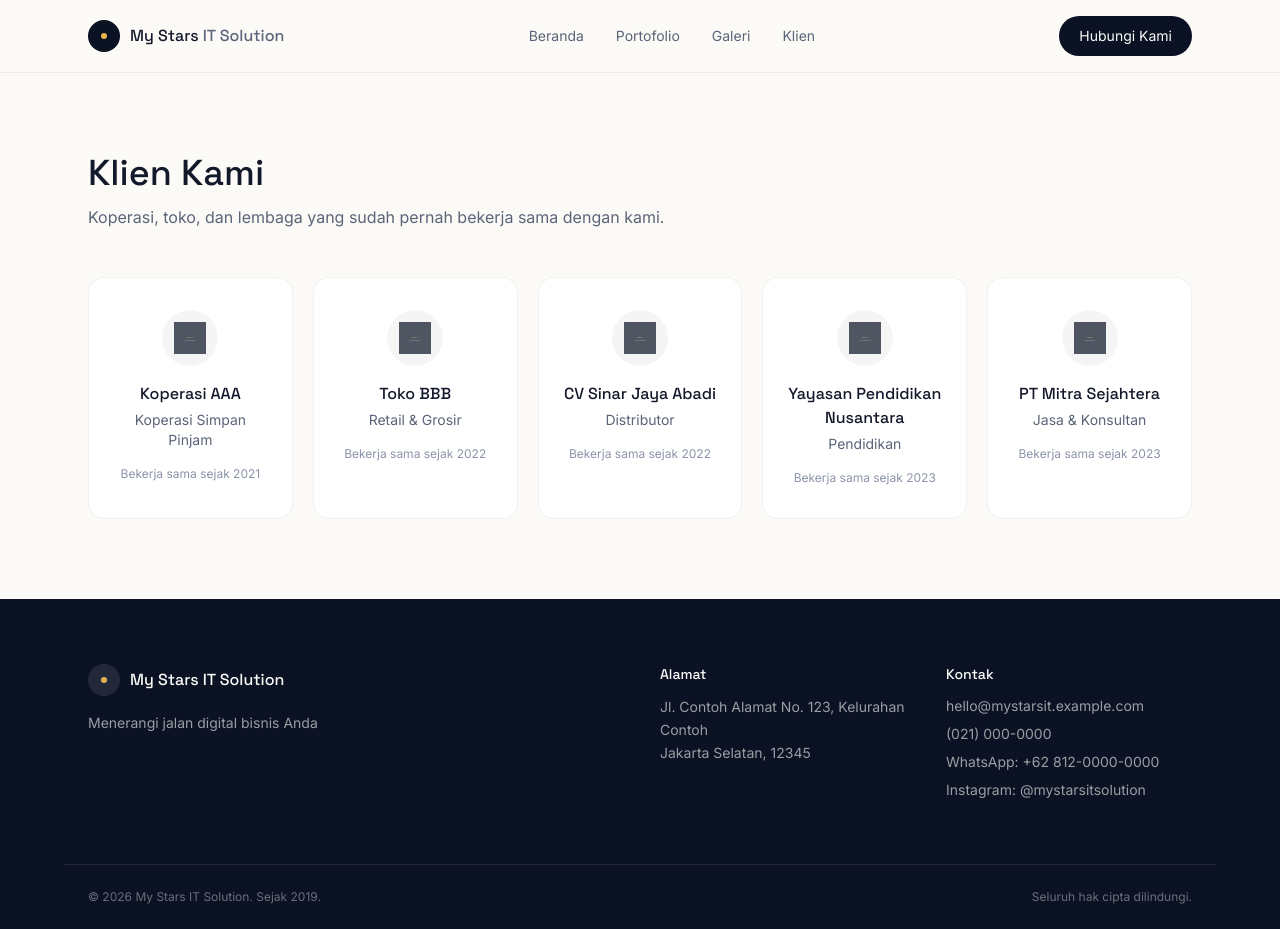
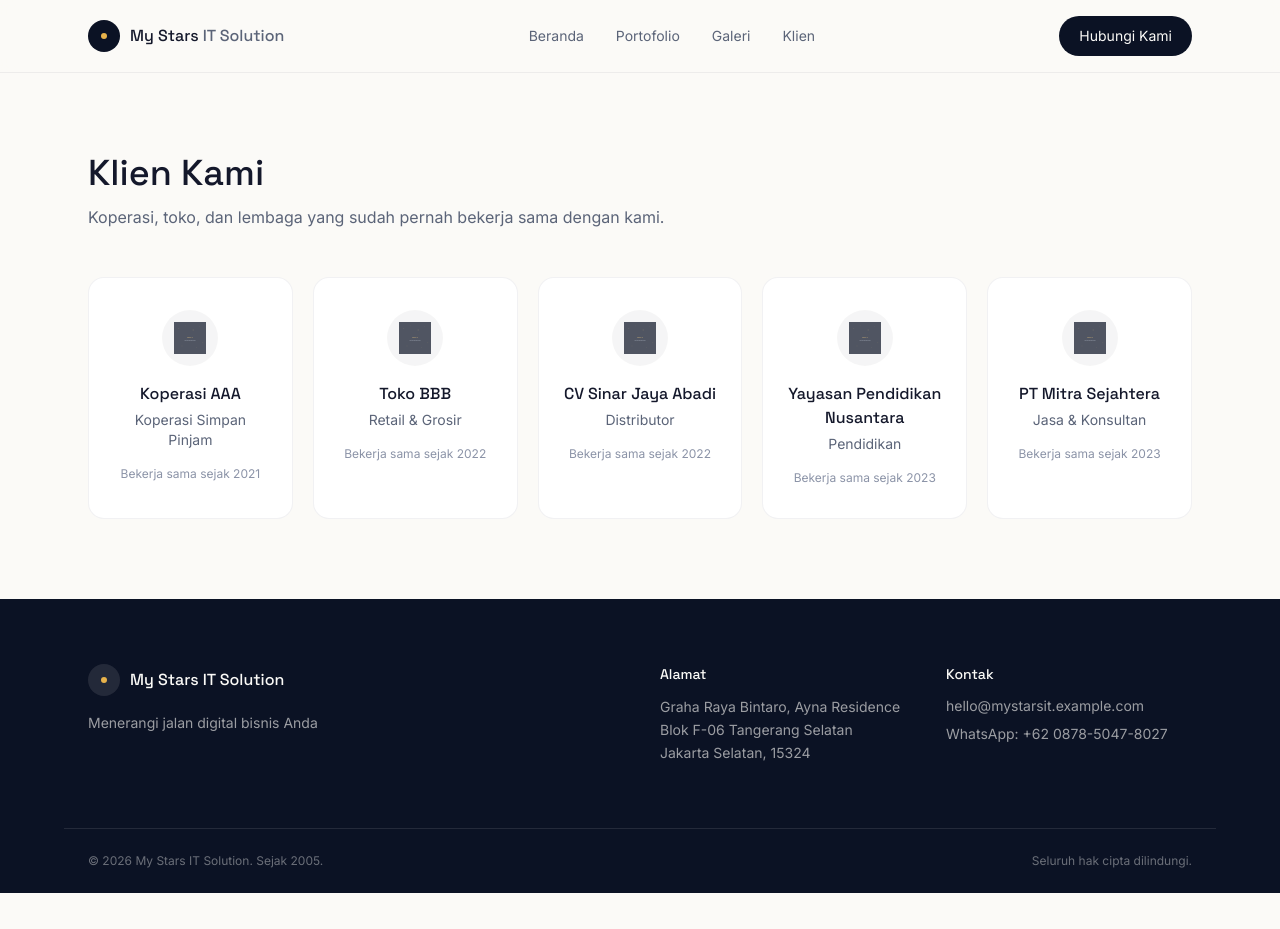
Before and after one commit to timothywjya/MyStar-IT-Solution_Company-Profiles, a Next.js app: page /clients in a window 1280 px wide. After the commit the page ends 893 px from the top, so only its background shows below. Built offline with nearby package versions, Linux system fonts and the light colour scheme.

Commit message:
Update Info

```diff
--- a/src/domain/entities/CompanyProfile.ts
+++ b/src/domain/entities/CompanyProfile.ts
@@ -14,7 +14,6 @@ export interface CompanyProfile {
   city: string;
   postalCode: string;
   email: string;
-  phone: string;
   whatsapp: string;
   instagram?: string;
   linkedin?: string;
--- a/src/infrastructure/data/company-profile.data.ts
+++ b/src/infrastructure/data/company-profile.data.ts
@@ -1,32 +1,22 @@
-import { CompanyProfile } from "@domain/entities/CompanyProfile";
+import { CompanyProfile } from '@domain/entities/CompanyProfile';
 
-/**
- * DATA PLACEHOLDER — silakan diubah sesuai data asli perusahaan.
- * Ini adalah satu-satunya file yang perlu diedit untuk mengganti
- * konten "About Me".
- */
 export const companyProfileData: CompanyProfile = {
-  name: "My Stars IT Solution",
-  tagline: "Menerangi jalan digital bisnis Anda",
-  logoUrl: "/images/logo-placeholder.svg",
-  foundedYear: 2019,
-  address: "Jl. Contoh Alamat No. 123, Kelurahan Contoh",
-  city: "Jakarta Selatan",
-  postalCode: "12345",
-  email: "hello@mystarsit.example.com",
-  phone: "(021) 000-0000",
-  whatsapp: "+62 812-0000-0000",
-  instagram: "@mystarsitsolution",
-  linkedin: "my-stars-it-solution",
-  about:
-    "My Stars IT Solution adalah software house yang membantu koperasi, UMKM, dan perusahaan menengah membangun sistem digital yang benar-benar dipakai sehari-hari — bukan sekadar proyek yang selesai lalu terlupakan. Kami mengerjakan setiap proyek dari perencanaan hingga pemeliharaan jangka panjang.",
-  vision:
-    "Menjadi mitra teknologi tepercaya yang membantu setiap bisnis, besar maupun kecil, punya sistem digital yang layak dimiliki.",
-  missions: [
-    "Membangun perangkat lunak yang sesuai kebutuhan nyata klien, bukan template yang dipaksakan.",
-    "Mendampingi klien dari tahap perencanaan, pengembangan, hingga pemeliharaan sistem.",
-    "Mengutamakan komunikasi yang jujur dan transparan soal biaya, waktu, dan risiko proyek.",
-    "Terus meningkatkan kemampuan tim mengikuti perkembangan teknologi terkini.",
-    "Memberikan harga yang wajar agar teknologi yang baik bisa dijangkau UMKM dan koperasi.",
-  ],
+    name: 'My Stars IT Solution',
+    tagline: 'Menerangi jalan digital bisnis Anda',
+    logoUrl: '/images/logo-placeholder.svg',
+    foundedYear: 2005,
+    address: 'Graha Raya Bintaro, Ayna Residence Blok F-06 Tangerang Selatan ',
+    city: 'Jakarta Selatan',
+    postalCode: '15324',
+    email: 'hello@mystarsit.example.com',
+    whatsapp: '+62 0878-5047-8027',
+    about: 'My Stars IT Solution adalah software house yang membantu koperasi, UMKM, dan perusahaan menengah membangun sistem digital yang benar-benar dipakai sehari-hari — bukan sekadar proyek yang selesai lalu terlupakan. Kami mengerjakan setiap proyek dari perencanaan hingga pemeliharaan jangka panjang.',
+    vision: 'Menjadi mitra teknologi tepercaya yang membantu setiap bisnis, besar maupun kecil, punya sistem digital yang layak dimiliki.',
+    missions: [
+        'Membangun perangkat lunak yang sesuai kebutuhan nyata klien, bukan template yang dipaksakan.',
+        'Mendampingi klien dari tahap perencanaan, pengembangan, hingga pemeliharaan sistem.',
+        'Mengutamakan komunikasi yang jujur dan transparan soal biaya, waktu, dan risiko proyek.',
+        'Terus meningkatkan kemampuan tim mengikuti perkembangan teknologi terkini.',
+        'Memberikan harga yang wajar agar teknologi yang baik bisa dijangkau UMKM dan koperasi.'
+    ]
 };
--- a/src/presentation/components/layout/Footer.tsx
+++ b/src/presentation/components/layout/Footer.tsx
@@ -28,7 +28,6 @@ export function Footer({ profile }: { profile: CompanyProfile }) {
           <h3 className="font-display text-sm font-medium text-paper">Kontak</h3>
           <ul className="mt-3 space-y-2 text-sm text-paper/60">
             <li>{profile.email}</li>
-            <li>{profile.phone}</li>
             <li>WhatsApp: {profile.whatsapp}</li>
             {profile.instagram && <li>Instagram: {profile.instagram}</li>}
           </ul>
--- a/src/presentation/components/sections/AboutSection.tsx
+++ b/src/presentation/components/sections/AboutSection.tsx
@@ -1,6 +1,6 @@
-import Image from "next/image";
-import { CompanyProfile } from "@domain/entities/CompanyProfile";
-import { Container } from "@presentation/components/ui/Container";
+import { CompanyProfile } from '@domain/entities/CompanyProfile';
+import { Container } from '@presentation/components/ui/Container';
+import Image from 'next/image';
 
 /**
  * "About Me" perusahaan: logo, alamat, dan info lain.
@@ -9,10 +9,13 @@ import { Container } from "@presentation/components/ui/Container";
  */
 export function AboutSection({ profile }: { profile: CompanyProfile }) {
     const details = [
-    { label: "Berdiri sejak", value: String(profile.foundedYear) },
-    { label: "Alamat", value: `${profile.address}, ${profile.city} ${profile.postalCode}` },
-    { label: "Email", value: profile.email },
-    { label: "Telepon / WhatsApp", value: `${profile.phone} / ${profile.whatsapp}` },
+        { label: 'Berdiri sejak', value: String(profile.foundedYear) },
+        {
+            label: 'Alamat',
+            value: `${profile.address}, ${profile.city} ${profile.postalCode}`
+        },
+        { label: 'Email', value: profile.email },
+        { label: 'WhatsApp', value: ` ${profile.whatsapp}` }
     ];
 
     return (
@@ -35,13 +38,22 @@ export function AboutSection({ profile }: { profile: CompanyProfile }) {
                     <h2 className="mt-3 font-display text-3xl font-medium text-ink sm:text-4xl">
                         {profile.name}
                     </h2>
-          <p className="mt-5 max-w-2xl leading-relaxed text-slate">{profile.about}</p>
+                    <p className="mt-5 max-w-2xl leading-relaxed text-slate">
+                        {profile.about}
+                    </p>
 
                     <dl className="mt-10 grid gap-6 sm:grid-cols-2">
                         {details.map((d) => (
-              <div key={d.label} className="border-l-2 border-gold/40 pl-4">
-                <dt className="text-xs text-slate-light">{d.label}</dt>
-                <dd className="mt-1 text-sm text-ink">{d.value}</dd>
+                            <div
+                                key={d.label}
+                                className="border-l-2 border-gold/40 pl-4"
+                            >
+                                <dt className="text-xs text-slate-light">
+                                    {d.label}
+                                </dt>
+                                <dd className="mt-1 text-sm text-ink">
+                                    {d.value}
+                                </dd>
                             </div>
                         ))}
                     </dl>
```
Lines whose indentation alone changed are shown as unchanged.
